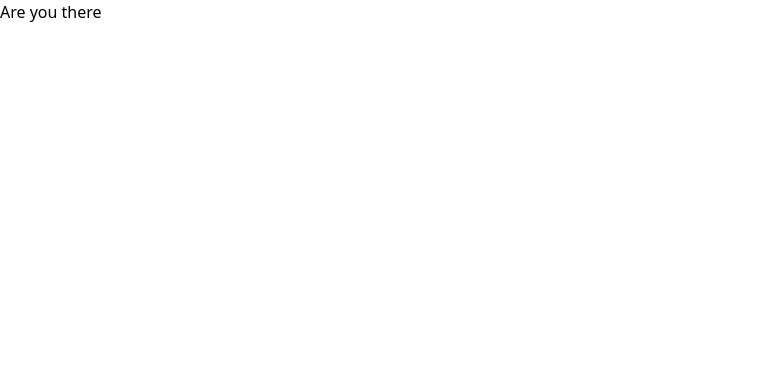
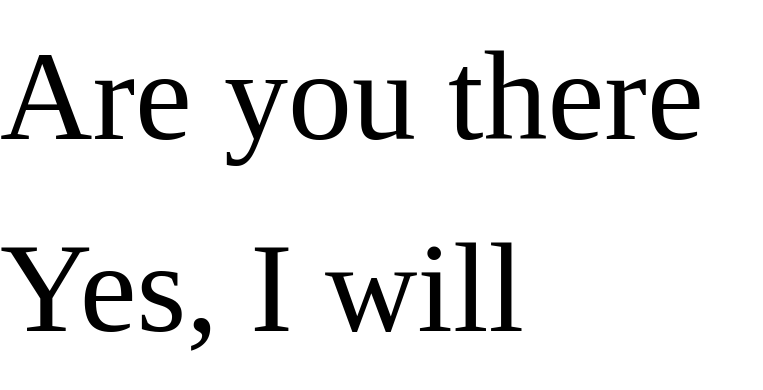
Before and after one commit to donkennie/godaddy-clone, a website: page index.html in a window 1280 px wide. Shown: the whole page, without its empty margins (0-763 px from the left). Drawn offline with Linux system fonts and the light colour scheme.

Commit message:
add website font family

```diff
--- a/index.html
+++ b/index.html
@@ -7,7 +7,9 @@
     <title>GoDaddy Clone</title>
 </head>
 <body>
-    <h1>Are you there</h1>
+    <p>Are you there</p>
+
+    <p>Yes, I will</p>
 
     <script src="script.js"></script>
 </body>
--- a/input.css
+++ b/input.css
@@ -1,3 +1,8 @@
 @tailwind base;
 @tailwind components;
 @tailwind utilities;
+
+body{
+    font-size: 10vw;
+    font-family: GDSage
+}
```
Also changed, not shown: css/main.css.
